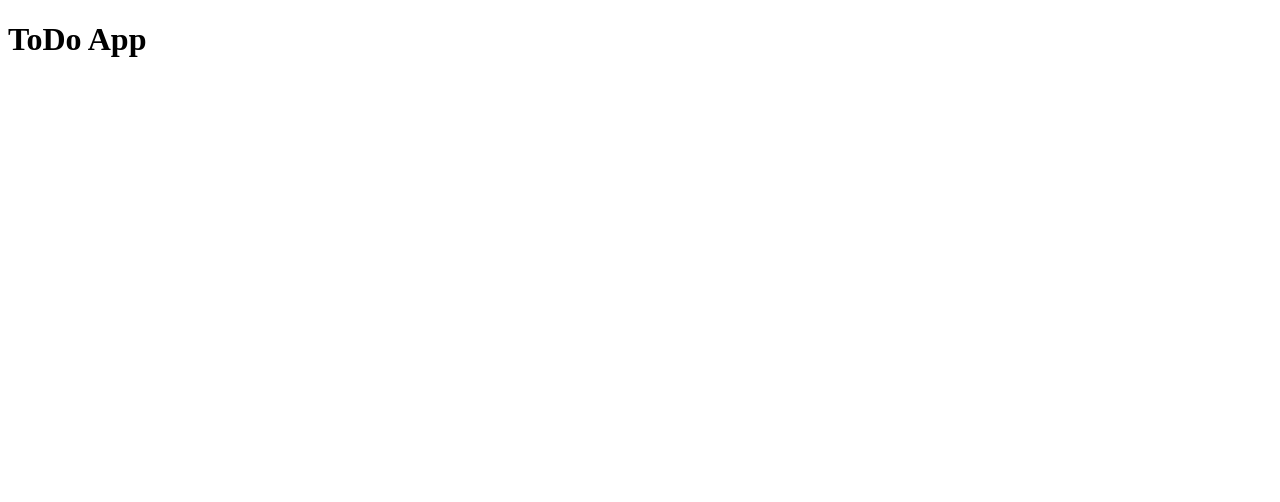
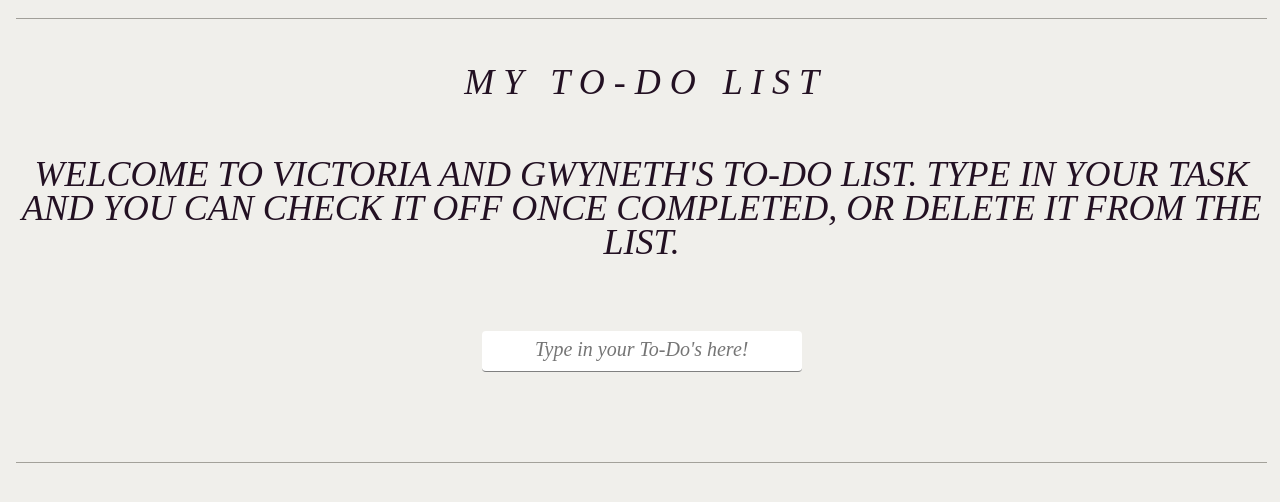
Before and after one commit to wustlcse204/09-todo-react-group-victoria-gwyneth_assignment8todo, a React (Create React App) app: page / in a window 1280 px wide. Shown: the top 502 px of the page. Built offline with nearby package versions, Linux system fonts and the light colour scheme; the HTML template or start-up script is replaced by a standard one.

Commit message:
lab 10 initial comitt

```diff
--- a/src/App.css
+++ b/src/App.css
@@ -0,0 +1,164 @@
+body {
+    background-color:rgb(240, 239, 235);
+    font-family: 'Cormorant Garamond', serif;
+    font-weight: 100;
+ }
+
+h1 {
+     text-align: center;
+     display: inline-block;
+     position: relative;
+     width: 100%;
+     color: #231123;
+     font-family: 'Cormorant Garamond', serif;
+     font-weight:100;
+
+}
+
+.title {
+    position: relative;
+    background-color: rgb(240, 239, 235);
+    color: #633863;
+}
+
+.header {
+    position: relative;
+    left: 8px;
+    top: 10px;
+
+    width: 99%;
+    height: auto;
+    border-top: 1.5px rgb(161, 159, 153) solid;
+    border-bottom: 1.5px rgb(163, 161, 154) solid;
+
+    padding-bottom: 30px;
+}
+
+.introduction {
+    text-align: center;
+    display:inline-block;
+
+    position: relative;
+    bottom: 30px;
+
+    width: 100%;
+    color: black;
+    font-family: 'Cormorant Garamond', serif;
+    font-weight:100;
+    font-size: 10px;
+
+    text-transform: uppercase;
+    line-height: 34px;
+}
+
+
+
+/**CHANGE STYLING OFF ADD NEW TO-DO FORM**/
+input {
+    width: 20px;
+    height: 20px;
+    font-family: 'Cormorant Garamond', serif;
+    font-style: italic;
+}
+
+::placeholder {
+    text-align:center;
+    font-size: 20px;
+    position: relative;
+    bottom: 3px;
+}
+
+
+#addedTask {
+    font-size: 25px;
+    border: none;
+    border-radius: 4px;
+    line-height: 40px;
+    margin-bottom: 20px;
+    padding: 10px;
+    display: block;
+    margin-left: auto;
+    margin-right: auto;
+    width: 300px;
+    border: none;
+    border-bottom: 1px solid grey;
+}
+
+/**CHANGE STYLING OF ADD BUTTON**/
+
+#addButton {
+     display: block;
+     margin-left: auto;
+     margin-right: auto;
+     margin-top: 10px;
+     color: white;
+     background-color: #231123;
+     font-size: 25px;
+     text-decoration:none;
+     border: none;
+
+     font-family: 'Cormorant Garamond', serif;
+     text-transform: uppercase;
+     font-size: 18px;
+}
+
+#addButton:hover {
+     color: white;
+     background-color: #EAB464;
+}
+
+
+:checked p {
+     text-decoration: line-through;
+     color: rgb(48, 70, 61);
+}
+
+/**CHANGE FORMAT OF TO-DO LIST*/
+
+ul {
+     font-size: 20px;
+
+}
+
+
+p li {
+     list-style-type: none;
+     margin-bottom: 20px;
+     margin-top: 40px;
+}
+
+p {
+     text-align: center;
+     display: inline-block;
+     position: relative;
+     width: 100%;
+     font-size: 30px;
+     margin-right: 20px;
+
+     font-family: 'Cormorant Garamond', serif;
+     font-size: 18px;
+     font-style: italic;
+}
+
+
+/**CHANGE THE ADD AND DELETE BUTTONS*/
+button {
+     color: white;
+     background-color: #231123;
+     border-radius: 4px;
+     text-decoration: none;
+     border:none;
+     padding: 10px;
+     margin-left: 20px;
+     font-family: 'Cormorant Garamond', serif;
+     font-size: 14px;
+}
+
+button:hover {
+     background-color: #EAB464;
+}
+
+
+#checked {
+     margin-left: 20px;
+}
--- a/src/App.js
+++ b/src/App.js
@@ -1,12 +1,28 @@
 import React, { Component } from 'react';
 import './App.css';
+import Todo from './Todo';
+import NewTodo from './NewTodo';
 
 class App extends Component {
   render() {
     return (
-      <div className="App">
-        <h1>ToDo App</h1>
+      <div id="header" class="header">
+
+            <div class="title">
+                <p><h1> M Y &nbsp;&nbsp;T O - D O &nbsp;&nbsp;L I S T </h1></p>
+            </div>
+
+            <div class="introduction">
+                <p><h1>Welcome to Victoria and Gwyneth's To-Do list. Type in your task and you can check it off once completed, or delete it from the list.</h1></p>
+            </div>
+
+            <div id="border"> </div>
+            <section id="containerToDos">
+            <NewTodo />
+            <Todo />
+            </section>
       </div>
+
     );
   }
 }
--- /dev/null
+++ b/src/NewTodo.css
@@ -0,0 +1,13 @@
+input {
+    width: 20px;
+    height: 20px;
+    font-family: 'Cormorant Garamond', serif;
+    font-style: italic;
+}
+
+::placeholder {
+    text-align:center;
+    font-size: 20px;
+    position: relative;
+    bottom: 3px;
+}
--- /dev/null
+++ b/src/NewTodo.js
@@ -0,0 +1,12 @@
+import React, { Component } from 'react';
+import './NewTodo.css';
+
+class NewTodo extends Component {
+  render() {
+    return (
+        <input type="text" id="addedTask" placeholder="Type in your To-Do's here!"></input>
+    );
+  }
+}
+
+export default NewTodo;
--- /dev/null
+++ b/src/todo.css
@@ -0,0 +1,75 @@
+body {
+    background-color:rgb(240, 239, 235);
+    font-family: 'Cormorant Garamond', serif;
+    font-weight: 100;
+}
+
+#addedTask {
+    font-size: 25px;
+    border: none;
+    border-radius: 4px;
+    line-height: 40px;
+    margin-bottom: 20px;
+    padding: 10px;
+    display: block;
+    margin-left: auto;
+    margin-right: auto;
+    width: 300px;
+    border: none;
+    border-bottom: 1px solid grey;
+}
+
+:checked p {
+    text-decoration: line-through;
+    color: rgb(48, 70, 61);
+}
+
+/**CHANGE FORMAT OF TO-DO LIST*/
+
+ul {
+    font-size: 20px;
+
+}
+
+
+p li {
+    list-style-type: none;
+    margin-bottom: 20px;
+    margin-top: 40px;
+}
+
+p {
+    text-align: center;
+    display: inline-block;
+    position: relative;
+    width: 100%;
+    font-size: 30px;
+    margin-right: 20px;
+
+    font-family: 'Cormorant Garamond', serif;
+    font-size: 18px;
+    font-style: italic;
+}
+
+
+/**CHANGE THE ADD AND DELETE BUTTONS*/
+button {
+    color: white;
+    background-color: #231123;
+    border-radius: 4px;
+    text-decoration: none;
+    border:none;
+    padding: 10px;
+    margin-left: 20px;
+    font-family: 'Cormorant Garamond', serif;
+    font-size: 14px;
+}
+
+button:hover {
+    background-color: #EAB464;
+}
+
+
+#checked {
+    margin-left: 20px;
+}
--- /dev/null
+++ b/src/todo.js
@@ -0,0 +1,12 @@
+import React, { Component } from 'react';
+import './Todo.css';
+
+class Todo extends Component {
+  render() {
+    return (
+        <p id="toDoList"> </p>
+    );
+  }
+}
+
+export default Todo;
```
Also changed, not shown: 2 other files (tests, documents, lock files or other folders).
